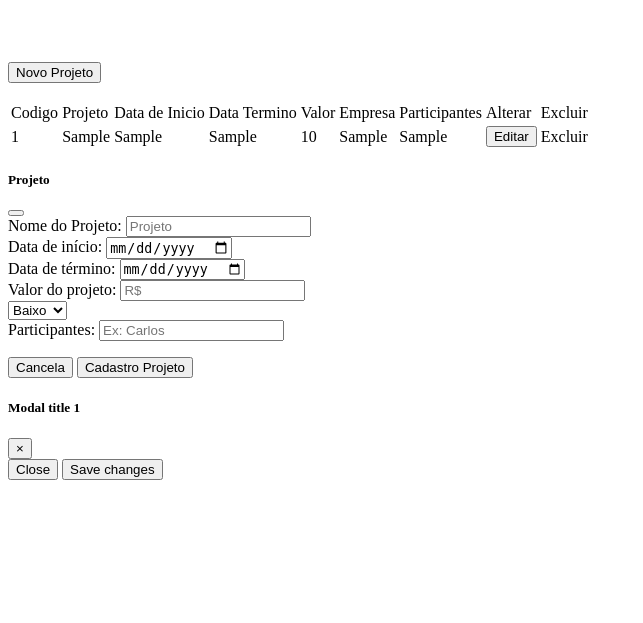
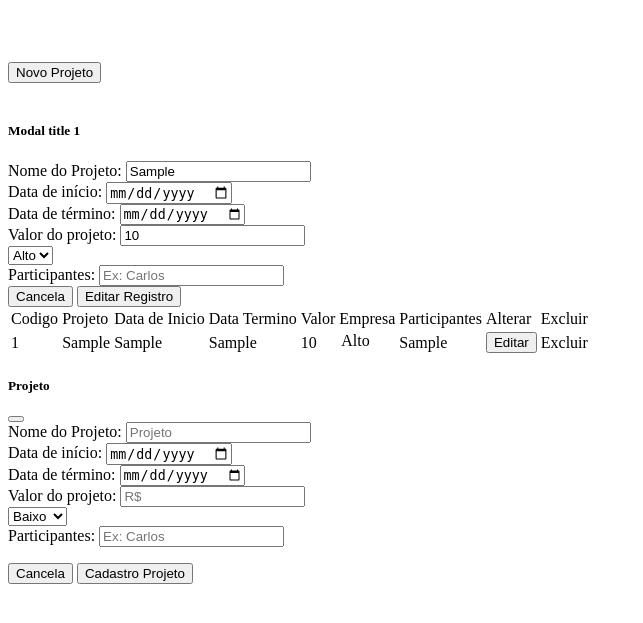
Before and after one commit to Fernandopinage/PHP-MVC-GERENCIAMENTO, a PHP site: page /php/projeto.php in a window 1280 px wide. Shown: the top 623 px of the page, without its empty margins (0-643 px from the left). Run offline with PHP 8.4, Linux system fonts and the light colour scheme; tables that the repository leaves empty or names only in its code hold one stand-in row (values such as "Sample post").

Commit message:
modal edita ok

```diff
--- a/app/php/projeto.php
+++ b/app/php/projeto.php
@@ -57,11 +57,92 @@ if (isset($_POST['cadastraprojeto'])) {
                     <td><?php echo $obj->getDatainicio(); ?></td>
                     <td><?php echo $obj->getDatafim(); ?></td>
                     <td><?php echo $obj->getValor(); ?></td>
-                    <td><?php echo $obj->getEmpresa(); ?></td>
+                    <td>
+
+                        <?php
+                        if ($obj->getEmpresa() == 01) {
+
+                            echo '<option value="01" selected>Baixo</option>';
+                        } elseif ($obj->getEmpresa() == 02) {
+
+                            echo '<option value="02">Médio</option>';
+                        } else {
+
+                            echo '<option value="03">Alto</option>';
+                        }
+
+                        ?>
+
+                    </td>
                     <td><?php echo $obj->getParticipantes(); ?></td>
                     <td><button type="button" class="btn btn-primary" data-bs-toggle="modal" data-bs-target="#editar<?php echo $obj->getID(); ?>">Editar</button></td>
                     <td>Excluir</td>
                 </tr>
+
+                <!---------------------------------------------------- Modal Editar ----------------------------------------------------------------->
+                <div class="modal fade" id="editar<?php echo $obj->getID() ?>" tabindex="-1" role="dialog" aria-labelledby="editar" aria-hidden="true">
+                    <div class="modal-dialog modal-dialog-centered" role="document">
+                        <div class="modal-content">
+                            <div class="modal-header">
+                                <h5 class="modal-title" id="editar">Modal title <?php echo $obj->getID() ?></h5>
+
+                            </div>
+                            <div class="modal-body">
+                                <form class="form-projeto" method='POST'>
+                                    <div class="mb-2">
+                                        <label for="recipient-name" class="col-form-label">Nome do Projeto:</label>
+                                        <input type="text" class="form-control" name="projeto" id="projeto" placeholder="Projeto" value="<?php echo $obj->getProjeto(); ?>">
+                                    </div>
+                                    <div class="mb-2">
+                                        <label for="recipient-name" class="col-form-label">Data de início:</label>
+                                        <input type="date" class="form-control" name="datainicio" id="datainicio" placeholder="Litro" value="<?php echo $obj->getDatainicio(); ?>">
+                                    </div>
+                                    <div class="mb-2">
+                                        <label for="recipient-name" class="col-form-label">Data de término:</label>
+                                        <input type="date" class="form-control" name="datafim" id="datafim" placeholder="Litro" value="<?php echo $obj->getDatafim(); ?>">
+                                    </div>
+                                    <div class="mb-3">
+                                        <label for="recipient-name" class="col-form-label">Valor do projeto:</label>
+                                        <input type="text" class="form-control" name="valor" id="valor" placeholder="R$" value="<?php echo $obj->getValor(); ?>">
+
+                                    </div>
+                                    <div class="mb-3">
+                                        <select id="empresa" class="form-control" name="empresa">
+                                            <?php
+
+                                            if ($obj->getEmpresa() == 01) {
+
+                                                echo '<option value="01" selected>Baixo</option>';
+                                            } elseif ($obj->getEmpresa() == 02) {
+
+                                                echo '<option value="02">Médio</option>';
+                                            } else {
+
+                                                echo '<option value="03">Alto</option>';
+                                            }
+
+                                            ?>
+
+                                        </select>
+                                    </div>
+
+                                    <div class="mb-3">
+                                        <label for="recipient-name" class="col-form-label">Participantes:</label>
+                                        <input type="text" class="form-control" name="participantes" id="participantes" placeholder="Ex: Carlos ">
+                                    </div>
+
+                            </div>
+                            <div class="modal-footer">
+                                <button type="button" class="btn btn-danger" data-bs-dismiss="modal">Cancela</button>
+                                <input type="submit" class="btn btn-primary" value="Editar Registro" name="editar">
+                            </div>
+                            </form>
+                        </div>
+                    </div>
+                </div>
+</div>
+
+<!---------------------------------------------------- Modal FIM ----------------------------------------------------------------->
 <?php
             }
 
@@ -71,7 +152,7 @@ if (isset($_POST['cadastraprojeto'])) {
 </table>
 
 
-    <!-- Modal Principal -->
+<!------------------------------------------------ Modal Cadastro ------------------------------------------------------------->
 <div class="modal fade" id="exampleModal" tabindex="-1" aria-labelledby="exampleModalLabel" aria-hidden="true">
     <div class="modal-dialog  modal-dialog-centered">
         <div class="modal-content">
@@ -121,29 +202,8 @@ if (isset($_POST['cadastraprojeto'])) {
     </div>
 </div>
 
-    <!-- fim modal -->
-    <!-- Modal Editar -->
-    <div class="modal fade" id="editar<?php echo $obj->getID() ?>" tabindex="-1" role="dialog" aria-labelledby="editar" aria-hidden="true">
-        <div class="modal-dialog modal-dialog-centered" role="document">
-            <div class="modal-content">
-                <div class="modal-header">
-                    <h5 class="modal-title" id="editar">Modal title <?php echo $obj->getID() ?></h5>
-                    <button type="button" class="close" data-dismiss="modal" aria-label="Close">
-                        <span aria-hidden="true">&times;</span>
-                    </button>
-                </div>
-                <div class="modal-body">
+<!----------------------------------------------------- fim modal -------------------------------------------------------------->
 
-                </div>
-                <div class="modal-footer">
-                    <button type="button" class="btn btn-secondary" data-dismiss="modal">Close</button>
-                    <button type="button" class="btn btn-primary">Save changes</button>
-                </div>
-            </div>
-        </div>
-    </div>
-
-    <!-- Modal -->
 
 
 </div>
```
Lines whose indentation alone changed are shown as unchanged.
